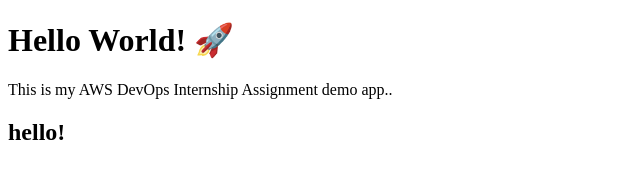
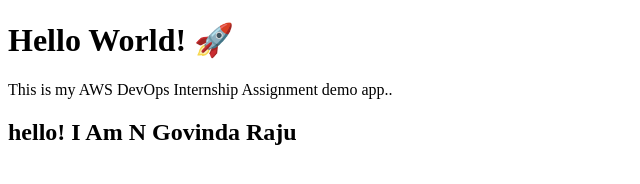
Before and after one commit to NGOVINDARAJU/Devops_Assignement, a plain HTML site: page app/index.html in a window 1280 px wide. Shown: the whole page, without its empty margins (0-640 px from the left). Drawn offline with Linux system fonts and the light colour scheme.

Commit message:
Update index.html adding my name

```diff
--- a/app/index.html
+++ b/app/index.html
@@ -8,6 +8,6 @@
 <body>
   <h1>Hello World! 🚀</h1>
   <p>This is my AWS DevOps Internship Assignment demo app..</p>
-  <h2>hello!</h2>
+  <h2>hello! I Am N Govinda Raju</h2>
 </body>
 </html>
```
